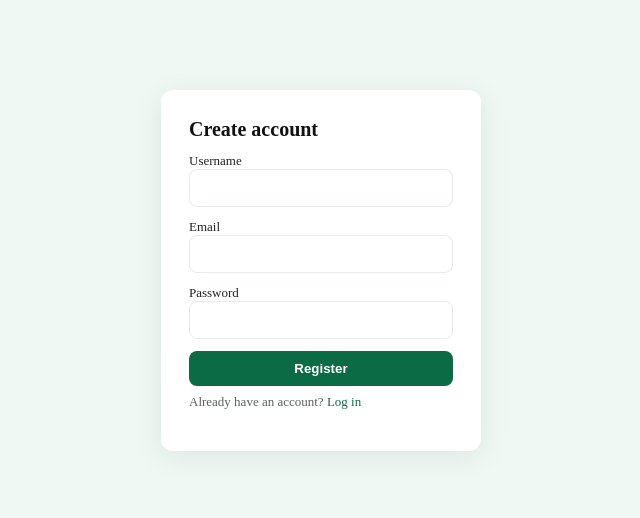
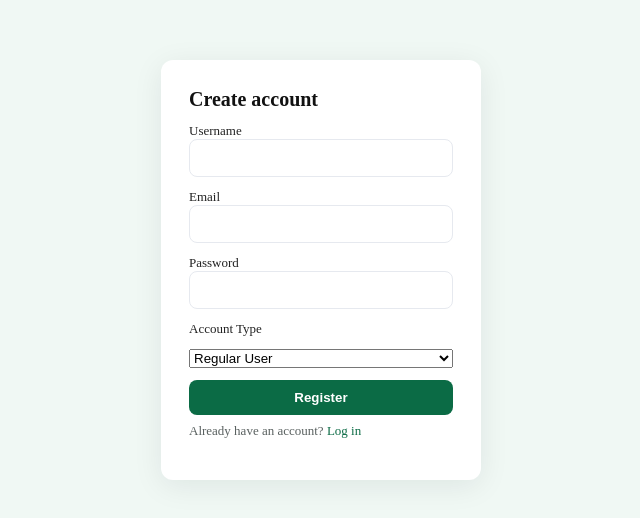
Before and after one commit to ShaneKanterman04/HotelBooker, a plain HTML site: page public/register.html in a window 1280 px wide. Shown: the part 130-648 px from the top of the page, without its empty margins (319-959 px from the left). Drawn offline with Linux system fonts and the light colour scheme.

Commit message:
Added to the registation form the option to be a regular or hotel owner

```diff
--- a/public/register.html
+++ b/public/register.html
@@ -9,6 +9,7 @@
 <body>
   <main class="card">
     <h1>Create account</h1>
+
     <form id="registerForm">
       <label>
         Username
@@ -22,8 +23,17 @@
         Password
         <input type="password" name="password" required minlength="6" />
       </label>
+
+      <label for="account_type">Account Type</label>
+      <select name="account_type" id="account_type">
+        <option value="regular">Regular User</option>
+        <option value="owner">Hotel Owner</option>
+      </select>
+
+
       <button type="submit">Register</button>
     </form>
+
     <p class="muted">Already have an account? <a href="login.html">Log in</a></p>
     <div id="message" role="status"></div>
   </main>
```
